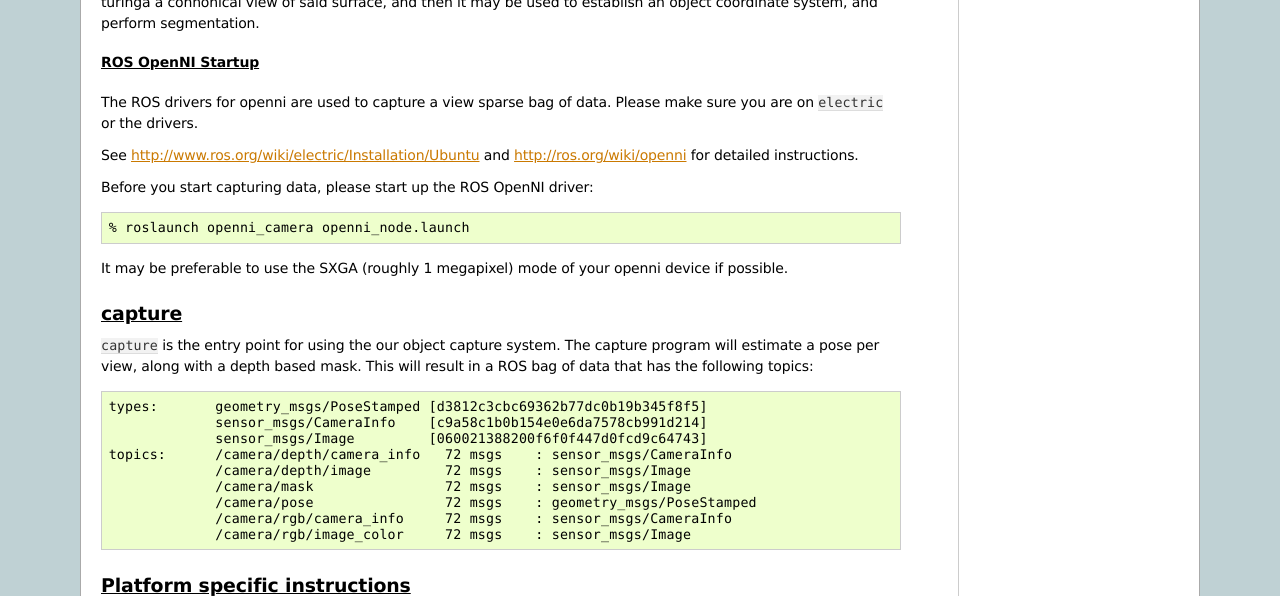
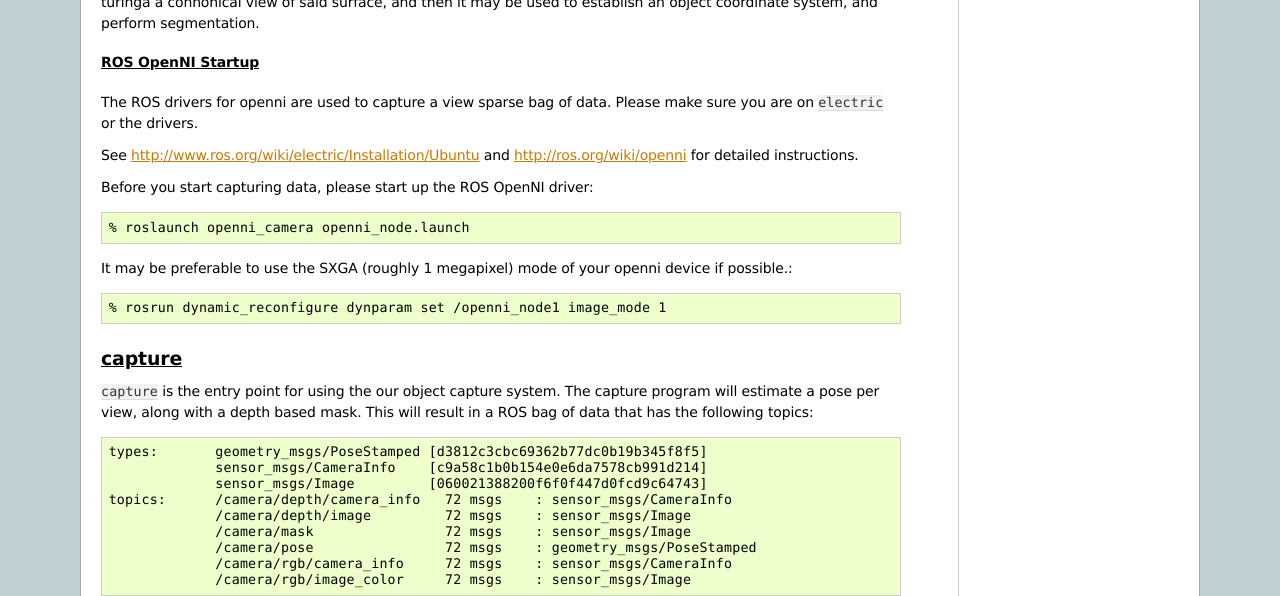
Before and after one commit to wg-perception/capture, a Sphinx documentation site: the page built from doc/source/index.rst, in a window 1280 px wide and 900 px high, scrolled down 2031 px, cut to the strip 0-596 px from the top of the window. Built offline with Sphinx 7.4.7, drawn with Linux system fonts in a browser that asks for light colours; formulas are drawn with MathJax 3; pages that are not in the unit, such as notebooks, are missing from menus.

Commit message:
add docs about how to change the resolution of the Kinect

```diff
--- a/doc/source/index.rst
+++ b/doc/source/index.rst
@@ -68,8 +68,9 @@
 
    % roslaunch openni_camera openni_node.launch
 
-It may be preferable to use the SXGA (roughly 1 megapixel) mode of your openni device if possible.
+It may be preferable to use the SXGA (roughly 1 megapixel) mode of your openni device if possible.::
 
+   % rosrun dynamic_reconfigure dynparam set /openni_node1 image_mode 1
 
 
 capture
```
